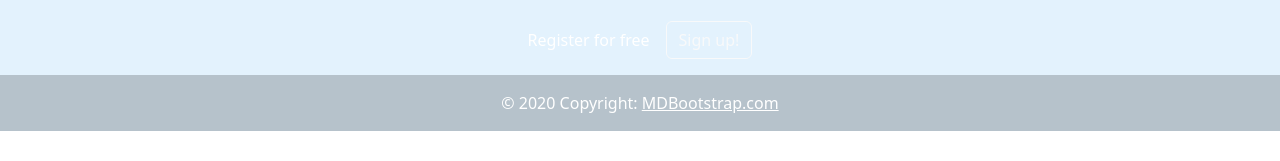
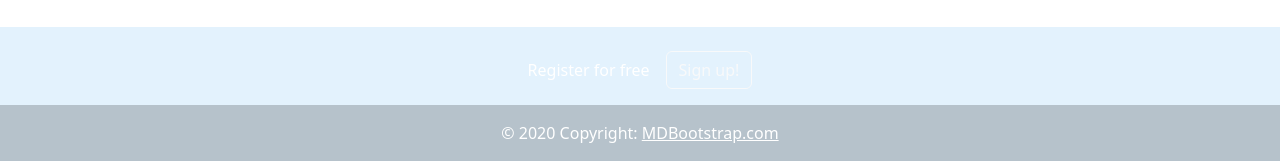
Before and after one commit to AmaniB96/Projet-Github-molengeek, a plain HTML site: page index.html in a window 1280 px wide. Shown: the part 958-1119 px from the top of the page. Before the commit the page ends 1089 px from the top, so only its background shows below. Drawn offline with nearby package versions, Linux system fonts and the light colour scheme.

Commit message:
correct margin

```diff
--- a/index.html
+++ b/index.html
@@ -88,7 +88,7 @@
 
 
       <!-- Footer -->
-      <section class="">
+      <section class="footer">
         <!-- Footer -->
         <footer class="text-center text-white" style="background-color: #e3f2fd;">
           <!-- Grid container -->
--- a/style/style.css
+++ b/style/style.css
@@ -10,3 +10,5 @@ width: 250px;}
 #ber{background-color: rgba(237, 102, 242, 0.386);}
 
 #spor{background-color: rgba(240, 182, 135, 0.386);}
+
+.footer{margin-top: 30px;}
```
